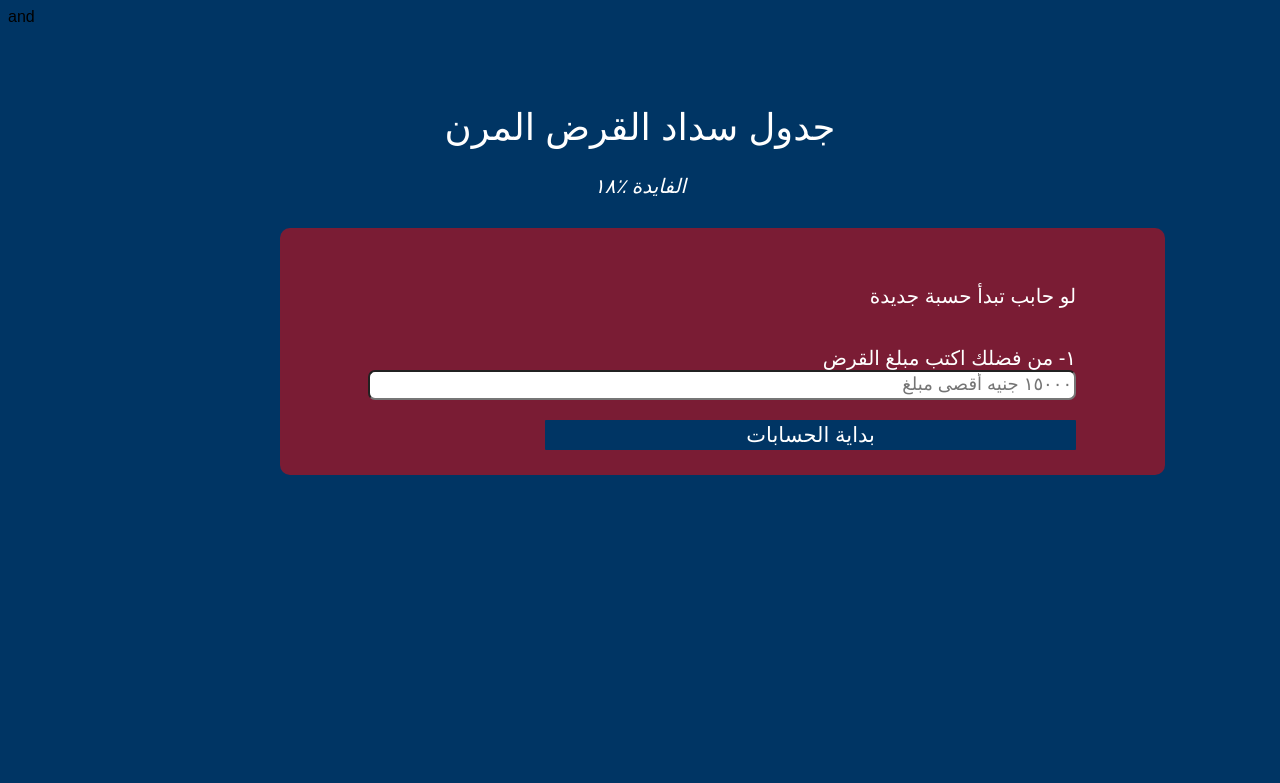
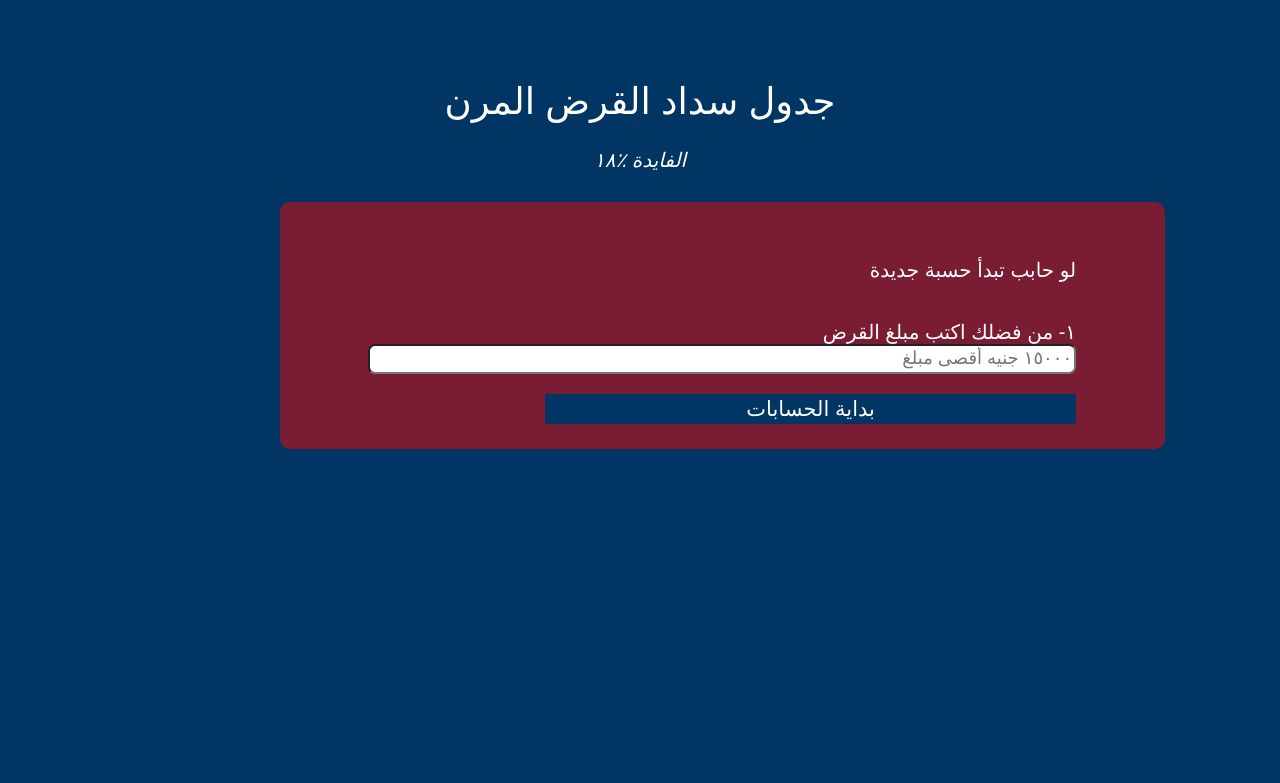
Before and after one commit to RaniaFleifel/flexible_microfinance_v2_arabic, a Flask app: template templates/result_ideal_html.html in a window 1280 px wide. Shown: the top 783 px of the page. Run offline with Flask 3, Linux system fonts and the light colour scheme; the template is opened without the code that fills it, so the values that code supplies are empty.

Commit message:
Update result_ideal_html.html
<title>  جدول سداد القرض المرن </title>

```diff
--- a/templates/result_ideal_html.html
+++ b/templates/result_ideal_html.html
@@ -4,12 +4,13 @@ This is a static survey form from freeCodeCamp
 <html lang="ar">
 <head>
 <meta name="viewport" content="width=device-width, initial-scale=1">
-</head> and
+<title>  جدول سداد القرض المرن </title>
+</head>
 
 
 <body id="background">
   <header>
-    <h1 id="title">جدول سداد القرض المرن</h1>
+    <h1 id="title"> جدول سداد القرض المرن </h1>
     <p id="description"><i>الفايدة ٪١٨</i></p>
   </header>
 
```
